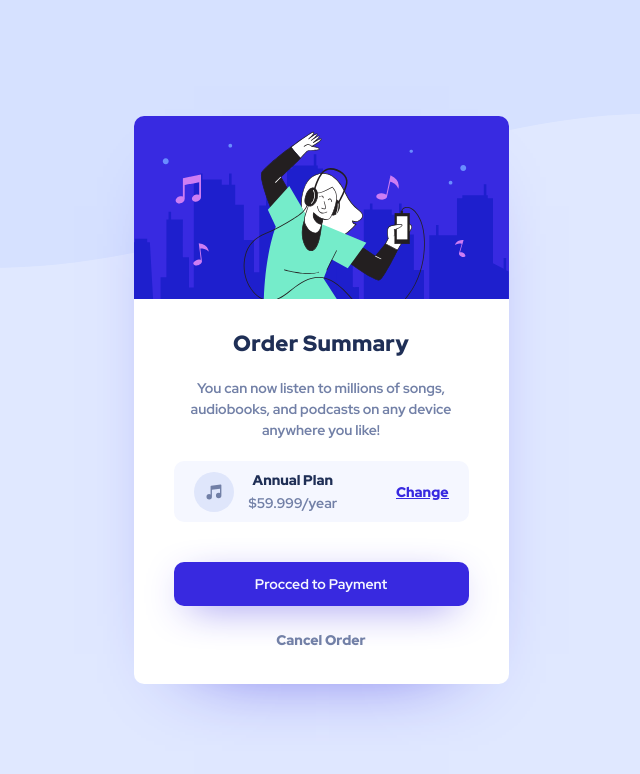
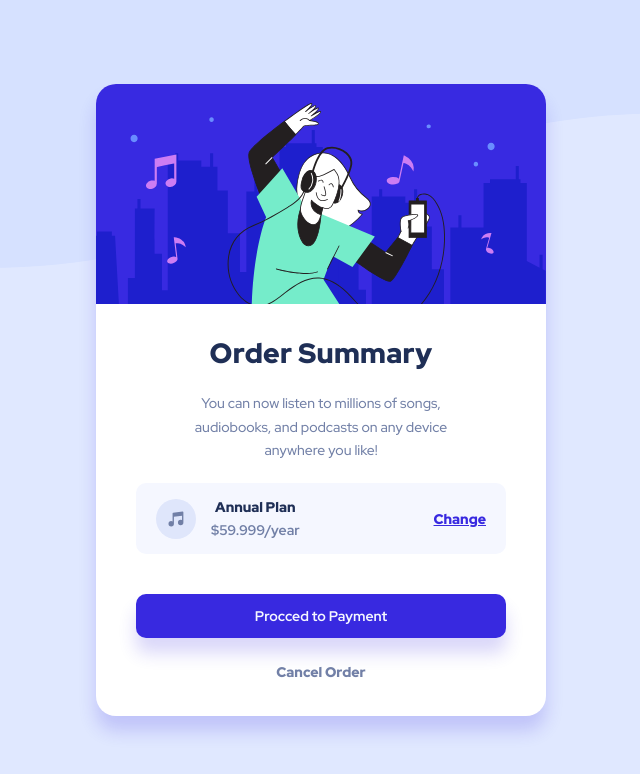
Before and after one commit to web-dev-pasta/Order-summary-card, a plain HTML site: page index.html in a window 1280 px wide. Shown: the whole page, without its empty margins (319-959 px from the left). Drawn offline with Linux system fonts and the light colour scheme.

Commit message:
Modified Some Styling

```diff
--- a/main.css
+++ b/main.css
@@ -27,12 +27,12 @@ body {
   background-size: contain;
 }
 .card {
-  border-radius: 10px;
+  border-radius: 20px;
   background-color: white;
-  max-width: 375px;
+  max-width: 450px;
   width: 100%;
   text-align: center;
-  box-shadow: 0 30px 80px -60px var(--bright-blue);
+  box-shadow: 0 15px 17px 0 rgba(56, 42, 225, 0.19);
   overflow: hidden;
 }
 .card .image img {
@@ -47,7 +47,7 @@ body {
 .card .text p.special {
   text-transform: capitalize;
   font-weight: 900;
-  font-size: 22px;
+  font-size: 28px;
   color: var(--dark-blue);
   letter-spacing: 0.3px;
   margin-bottom: 20px;
@@ -56,9 +56,9 @@ body {
   font-size: 14px;
   max-width: 270px;
   margin: 0 auto;
-  line-height: 1.5;
+  line-height: 1.7;
   color: var(--desaturated-blue);
-  font-weight: 700;
+  font-weight: 500;
 }
 .card .plan {
   display: flex;
@@ -79,7 +79,7 @@ body {
 .card .wrapper > .plan {
   border-radius: 10px;
   background-color: var(--very-pale-blue);
-  padding: 10px 20px;
+  padding: 15px 20px;
   margin-bottom: 20px;
 }
 .card .plan .plan.text .annual p {
@@ -98,38 +98,12 @@ body {
   text-transform: capitalize;
   font-size: 14px;
   cursor: pointer;
-  transition: 0.3s;
-  position: relative;
-  z-index: 1;
+  text-decoration: underline;
 }
-.card .plan .plan.text > p::before {
-  content: "";
-  height: 1.5px;
-  bottom: 1.5px;
-  position: absolute;
-  left: 0;
-  width: 34px;
-  z-index: -1;
-  background-color: var(--bright-blue);
-  transition: 0.4s;
-}
-.card .plan .plan.text > p::after {
-  content: "";
-  height: 1.5px;
-  bottom: 1.5px;
-  position: absolute;
-  right: 0;
-  width: 8px;
-  z-index: -1;
-  background-color: var(--bright-blue);
-  transition: 0.4s;
-}
+
 .card .plan .plan.text > p:hover {
   color: #766cf1;
-}
-.card .plan .plan.text > p:hover::after,
-.card .plan .plan.text > p:hover::before {
-  width: 0;
+  text-decoration: none;
 }
 
 .card .payment p {
@@ -143,7 +117,7 @@ body {
   color: var(--very-pale-blue);
   border-radius: 10px;
   padding: 13px 10px;
-  box-shadow: 0 10px 40px -15px var(--bright-blue);
+  box-shadow: 0 15px 17px 0 rgba(56, 42, 225, 0.19);
   margin-bottom: 25px;
   margin-top: 40px;
   font-weight: 700;
```
